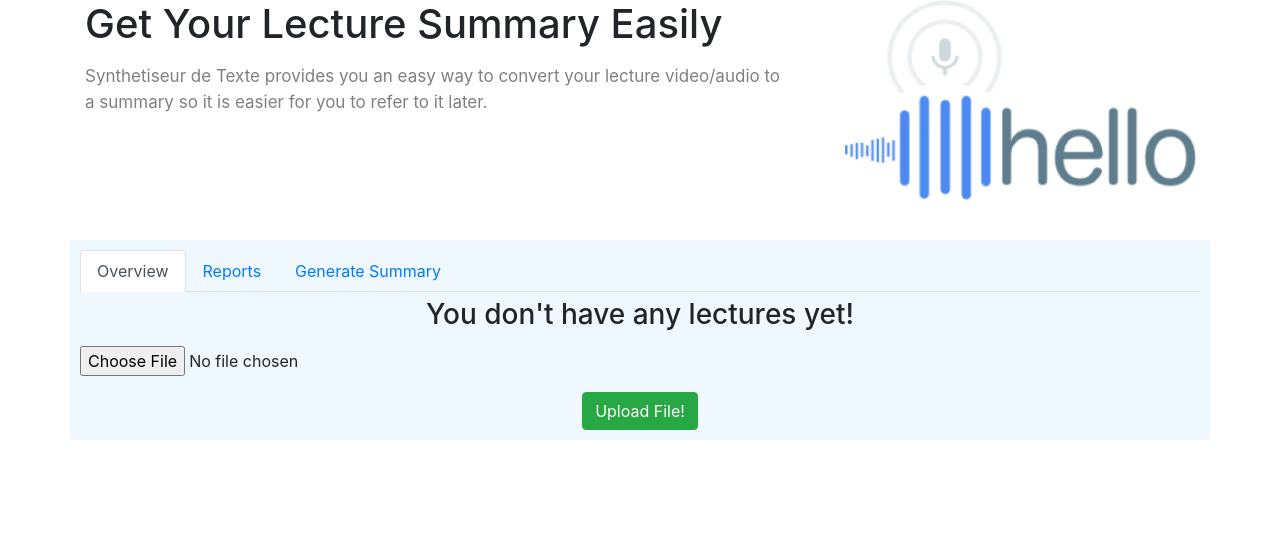
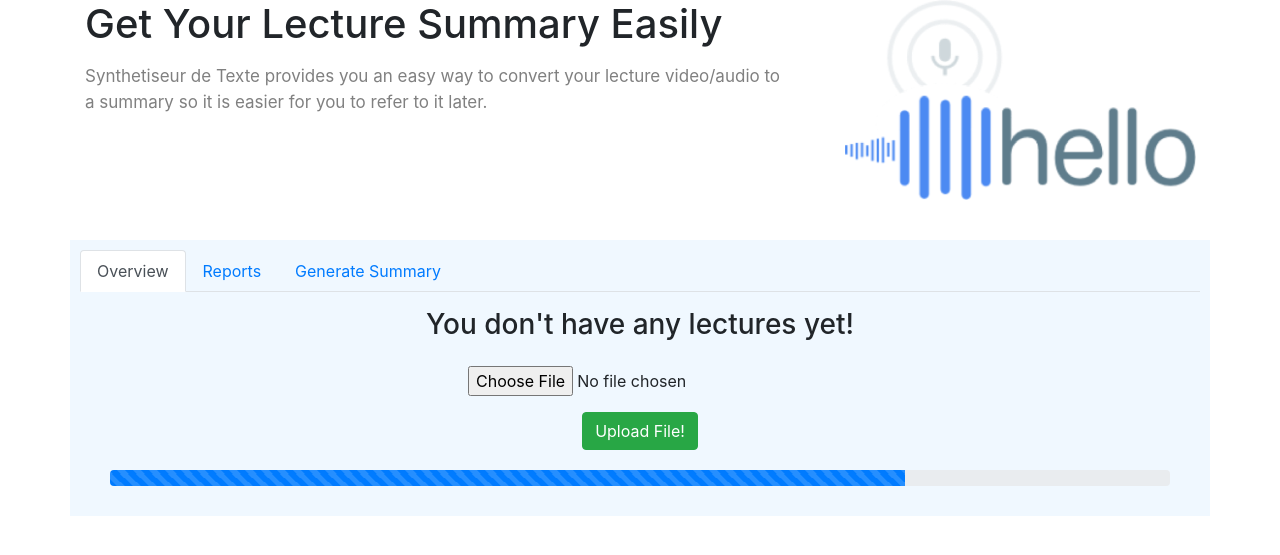
Before and after one commit to arunav11/Synthetiseur_de_texte, a Django app: page / in a window 1280 px wide. Shown: the part 96-651 px from the top of the page. Run offline with Django 3.2, Linux system fonts and the light colour scheme; data that the repository does not hold is empty; some libraries are stand-ins or nearby versions.

Commit message:
Fixed mozilla and chrome issues

```diff
--- a/upload/forms.py
+++ b/upload/forms.py
@@ -10,7 +10,7 @@ class MediaFileForm(forms.ModelForm):
         self.label_suffix = ""
         self.fields['file'].widget.attrs['accept'] = ".wav,.mp4"
         self.fields['file'].widget.attrs['class'] = 'form-control-file'
-        self.fields['file'].widget.attrs['style'] = 'text-align: center'
+        self.fields['file'].widget.attrs['style'] = 'text-align: center; width: fit-content; display: -webkit-inline-box;'
 
     class Meta:
         model = MediaFile
--- a/upload/static/style.css
+++ b/upload/static/style.css
@@ -1,3 +1,37 @@
 #description {
-    margin-top: 50px;
+    margin-top: 40px;
 }
+
+#description p {
+    margin-top: 10px;
+    font-size: 17px;
+    color: gray;
+}
+
+#middle-section {
+    margin-top: 40px;
+    padding: 10px;
+    background-color: aliceblue;
+}
+
+#nav-home {
+    text-align: center;
+    padding-bottom: 20px;
+}
+
+input {
+    padding-top: 10px;
+}
+
+#nav-tabContent {
+    margin-top: 10px;
+}
+
+#progress_bar {
+    margin: 20px 30px 0px 30px;
+}
+
+.progress-bar-animated {
+	-webkit-animation: progress-bar-stripes 1s linear infinite;
+	animation: progress-bar-stripes 1s linear infinite;
+}
--- a/upload/templates/upload.html
+++ b/upload/templates/upload.html
@@ -36,30 +36,6 @@
 
 
 </head>
-
-<style>
-    #description {
-        margin-top: 40px;
-    }
-
-    #description p {
-        margin-top: 10px;
-        font-size: 17px;
-        color: gray;
-    }
-
-    #middle-section {
-        margin-top: 40px;
-        padding: 10px;
-        background-color: aliceblue;
-    }
-
-    #nav-home {
-        text-align: center;
-    }
-
-</style>
-
 <body>
 <nav class="navbar navbar-dark bg-dark">
     <a class="navbar-brand" href="#">
@@ -115,11 +91,18 @@
                     {{ form }}
                 </div>
                 <button type="submit" class="btn btn-success">Upload File!</button>
+
+                <div class="progress" id="progress_bar">
+                    <div class="progress-bar progress-bar-striped progress-bar-animated " role="progressbar"
+                         aria-valuenow="75" aria-valuemin="0" aria-valuemax="100" style="width: 75%"></div>
+                </div>
+
             </form>
             {% if unique_id %}
                 <div>Your Unique ID is <span class="font-weight-bold text-success"
                                              id="unique_id_identifier">{{ unique_id }}</span>
-                    <button class="btn" onclick="copyFunction()"><i class="fa fa-clone" title="Copy to clipboard"></i></button>
+                    <button class="btn" onclick="copyFunction()"><i class="fa fa-clone" title="Copy to clipboard"></i>
+                    </button>
                 </div>
             {% endif %}
         </div>
```
